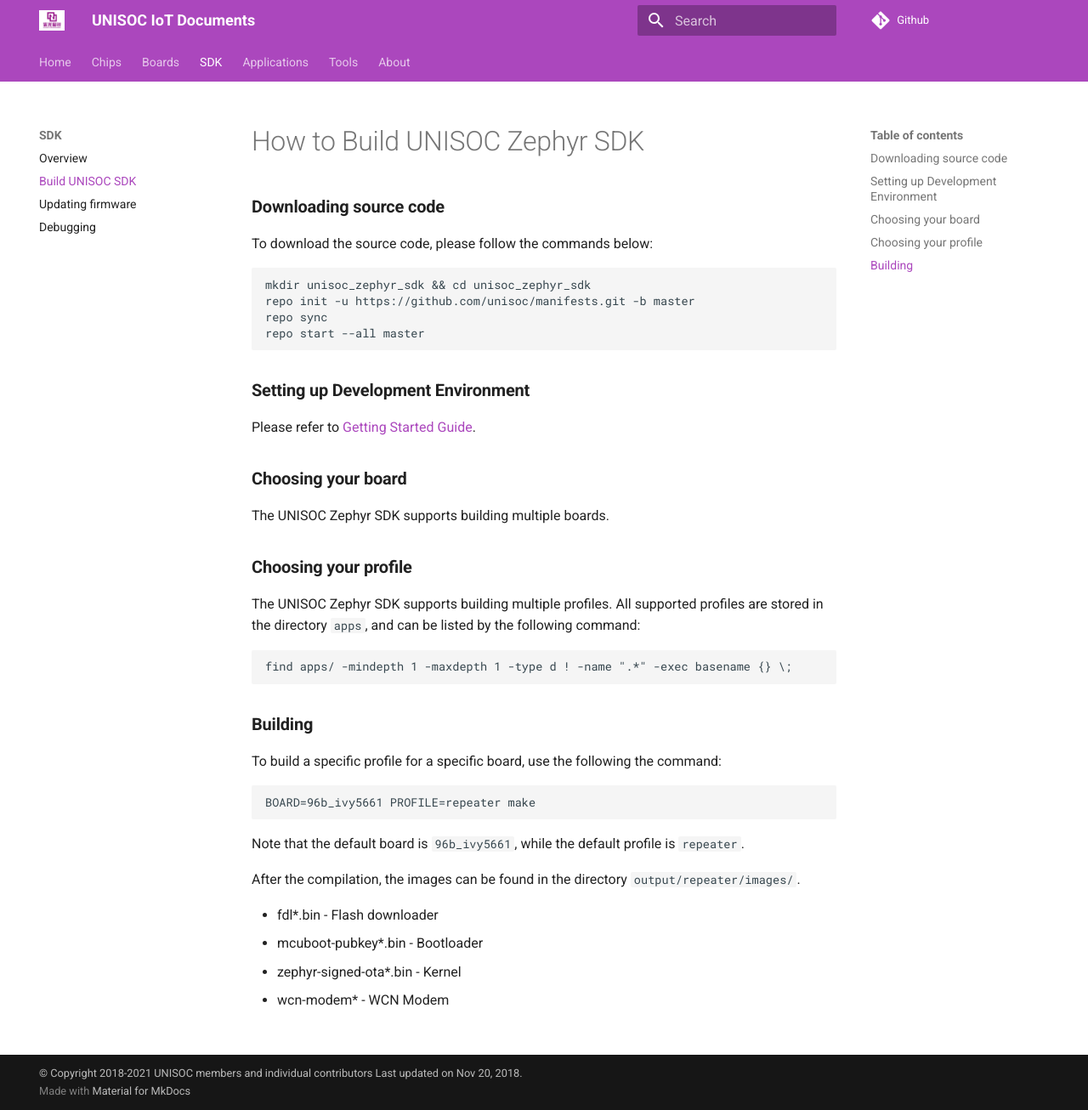
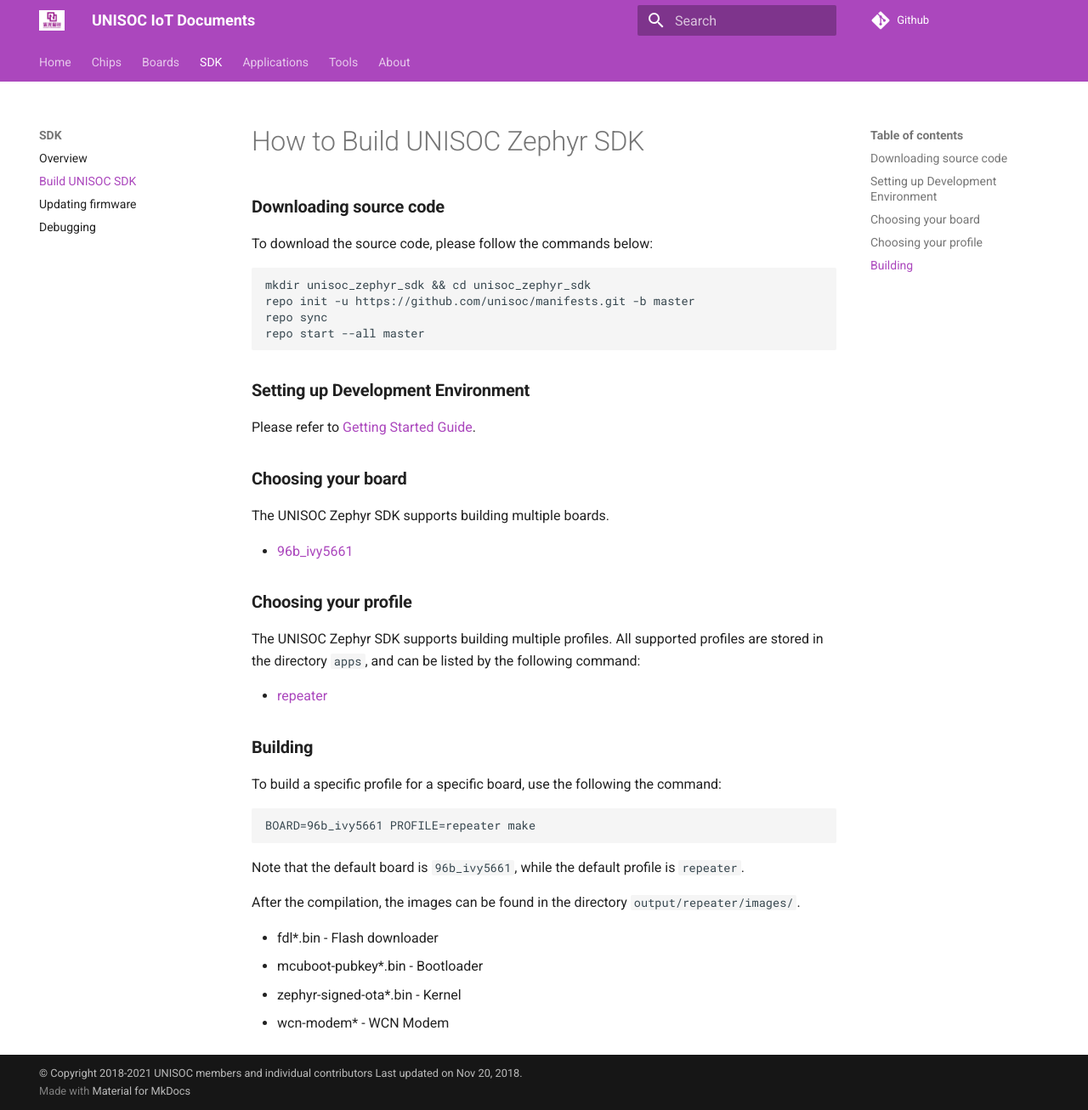
Before and after one commit to unisoc/documentation, an MkDocs documentation site: the page built from docs/sdk/build.md, in a window 1280 px wide and 1306 px high. Shown: the whole window at 85% size. Built offline with MkDocs 1.6.1 and Material for MkDocs 9.7.7, drawn with Linux system fonts in a browser that asks for light colours; comment, search, counter and statistics services are not loaded.

Commit message:
Add reference link for Board and Application in sdk.
Add reference link for Board and Application in sdk.

Signed-off-by: Dong Xiang <dong.xiang@unisoc.com>

````diff
--- a/docs/sdk/build.md
+++ b/docs/sdk/build.md
@@ -17,15 +17,15 @@ Please refer to [Getting Started Guide](https://docs.zephyrproject.org/latest/ge
 
 The UNISOC Zephyr SDK supports building multiple boards.
 
+- [96b_ivy5661](../board/96b_ivy5661.md)
+
 ### **Choosing your profile**
 
 The UNISOC Zephyr SDK supports building multiple profiles.
 All supported profiles are stored in the directory ```apps```,
 and can be listed by the following command:
 
-```shell
-find apps/ -mindepth 1 -maxdepth 1 -type d ! -name ".*" -exec basename {} \;
-```
+- [repeater](../apps/wifi_repeater.md)
 
 ### **Building**
 
````
